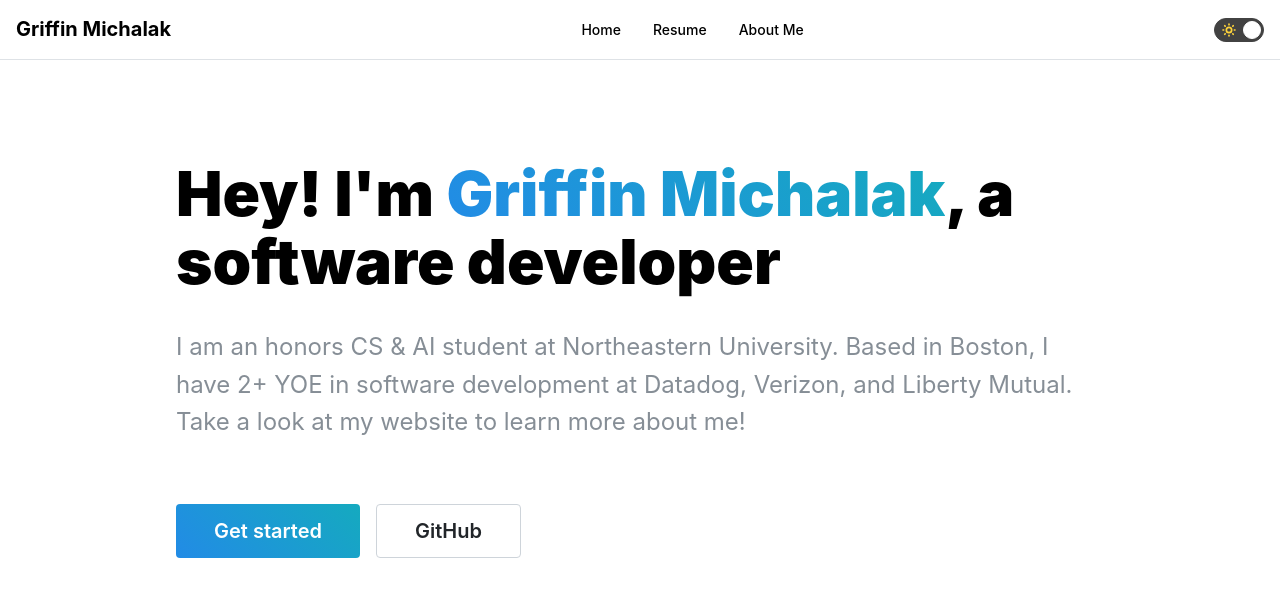
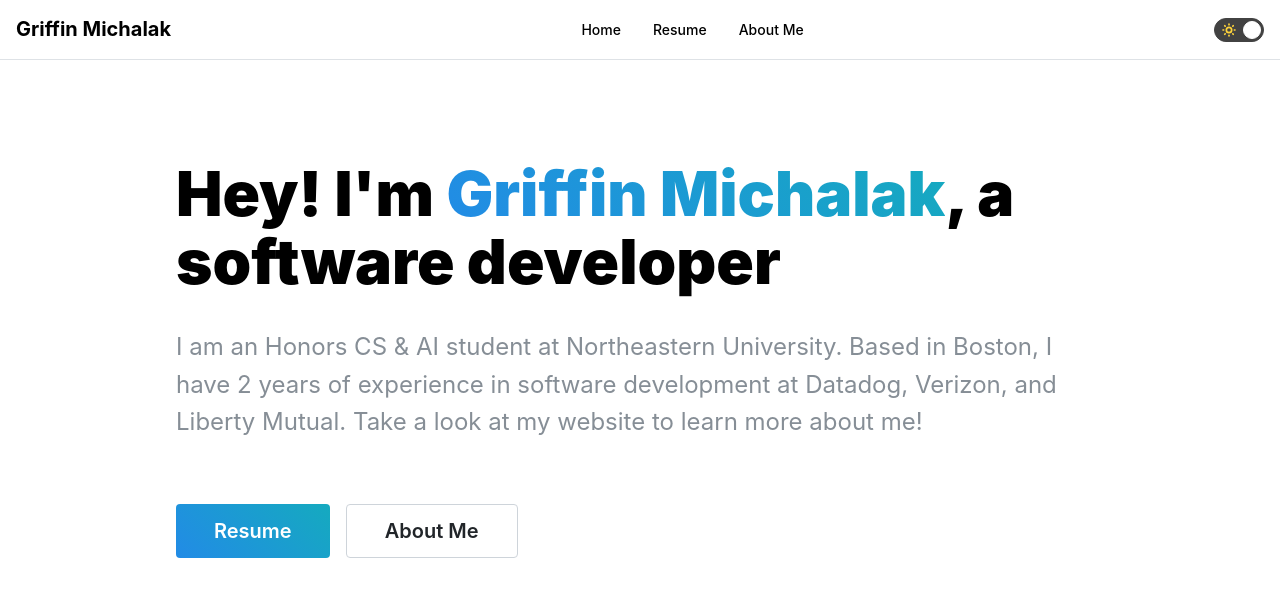
Before and after one commit to GriffinMichalak/gm-website, a Next.js app: page / in a window 1280 px wide. Shown: the top 596 px of the page. Built offline with nearby package versions, Linux system fonts and the light colour scheme.

Commit message:
feat: many pages

```diff
--- /dev/null
+++ b/components/Custom404/Custom404.module.scss
@@ -0,0 +1,35 @@
+.root {
+  padding-top: 80px;
+  padding-bottom: 80px;
+}
+
+.label {
+  text-align: center;
+  font-weight: 900;
+  font-size: 38px;
+  line-height: 1;
+  margin-bottom: calc(1.5 * var(--mantine-spacing-xl));
+  color: var(--mantine-color-gray-2);
+
+  @media (max-width: 48em) {
+    font-size: 32px;
+  }
+}
+
+.description {
+  max-width: 500px;
+  margin: auto;
+  margin-top: var(--mantine-spacing-xl);
+  margin-bottom: calc(1.5 * var(--mantine-spacing-xl));
+}
+
+.title {
+  font-family: 'Greycliff CF', var(--mantine-font-family);
+  text-align: center;
+  font-weight: 900;
+  font-size: 38px;
+
+  @media (max-width: 48em) {
+    font-size: 32px;
+  }
+}
--- a/components/Navbar/Navbar.tsx
+++ b/components/Navbar/Navbar.tsx
@@ -1,37 +1,7 @@
-// components/Navbar.tsx
 import Link from 'next/link';
 import classes from './Navbar.module.scss';
-import {
-  IconBook,
-  IconChartPie3,
-  IconChevronDown,
-  IconCode,
-  IconCoin,
-  IconFingerprint,
-  IconMoonStars,
-  IconNotification,
-  IconSun,
-} from '@tabler/icons-react';
-import {
-  Anchor,
-  Box,
-  Burger,
-  Button,
-  Center,
-  Collapse,
-  Divider,
-  Drawer,
-  Group,
-  HoverCard,
-  ScrollArea,
-  SimpleGrid,
-  Switch,
-  Text,
-  ThemeIcon,
-  UnstyledButton,
-  useMantineColorScheme,
-  useMantineTheme,
-} from '@mantine/core';
+import { IconMoonStars, IconSun } from '@tabler/icons-react';
+import { Box, Group, Switch, Text, useMantineColorScheme, useMantineTheme } from '@mantine/core';
 
 export function Navbar() {
   const theme = useMantineTheme();
@@ -46,7 +16,7 @@ export function Navbar() {
               fw={700}
               size="xl"
               style={{
-                color: colorScheme === 'dark' ? 'white' : 'black', // Change text color based on theme
+                color: colorScheme === 'dark' ? 'white' : 'black',
               }}
             >
               Griffin Michalak
@@ -57,10 +27,10 @@ export function Navbar() {
             <Link href="/" className={classes.link}>
               Home
             </Link>
-            <Link href="/about" className={classes.link}>
+            <Link href="/resume" className={classes.link}>
               Resume
             </Link>
-            <Link href="/about" className={classes.link}>
+            <Link href="/" className={classes.link}>
               About Me
             </Link>
           </Group>
--- a/components/Welcome/Welcome.tsx
+++ b/components/Welcome/Welcome.tsx
@@ -15,9 +15,9 @@ export function Welcome() {
         </h1>
 
         <Text className={classes.description} c="dimmed">
-          I am an honors CS & AI student at Northeastern University. Based in Boston, I have 2+ YOE
-          in software development at Datadog, Verizon, and Liberty Mutual. Take a look at my website
-          to learn more about me!
+          I am an Honors CS & AI student at Northeastern University. Based in Boston, I have 2 years
+          of experience in software development at Datadog, Verizon, and Liberty Mutual. Take a look
+          at my website to learn more about me!
         </Text>
 
         <Group className={classes.controls}>
@@ -27,7 +27,7 @@ export function Welcome() {
             variant="gradient"
             gradient={{ from: 'blue', to: 'cyan' }}
           >
-            Get started
+            Resume
           </Button>
 
           <Button
@@ -38,7 +38,7 @@ export function Welcome() {
             className={classes.control}
             // leftSection={<GithubIcon size={20} />}
           >
-            GitHub
+            About Me
           </Button>
         </Group>
       </Container>
--- /dev/null
+++ b/pages/404.tsx
@@ -0,0 +1,5 @@
+import { Custom404 } from '@/components/Custom404/Custom404';
+
+export default function ResumePage() {
+  return <Custom404 />;
+}
--- a/pages/_app.tsx
+++ b/pages/_app.tsx
@@ -10,7 +10,7 @@ export default function App({ Component, pageProps }: AppProps) {
   return (
     <MantineProvider theme={theme}>
       <Head>
-        <title>Mantine Template</title>
+        <title>Griffin Michalak</title>
         <meta
           name="viewport"
           content="minimum-scale=1, initial-scale=1, width=device-width, user-scalable=no"
--- a/pages/index.tsx
+++ b/pages/index.tsx
@@ -1,10 +1,5 @@
-import { ColorSchemeToggle } from '../components/ColorSchemeToggle/ColorSchemeToggle';
 import { Welcome } from '../components/Welcome/Welcome';
 
 export default function HomePage() {
-  return (
-    <>
-      <Welcome />
-    </>
-  );
+  return <Welcome />;
 }
--- /dev/null
+++ b/pages/resume.tsx
@@ -0,0 +1,5 @@
+import ResumePage from '@/components/ResumePage/ResumePage';
+
+export default function Resume() {
+  return <ResumePage />;
+}
```
Also changed, not shown: components/Custom404/Custom404.tsx (added, +20 -0 lines), components/ResumePage/ResumePage.tsx (added, +10 -0 lines), pages/about.tsx (deleted, +0 -10 lines).
